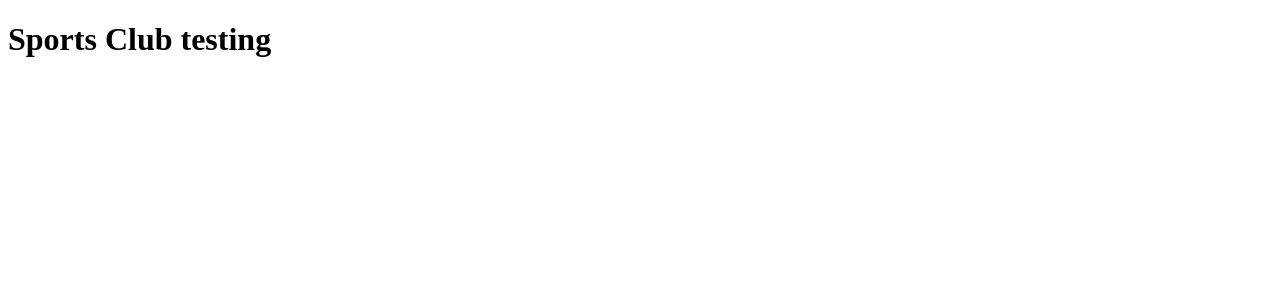
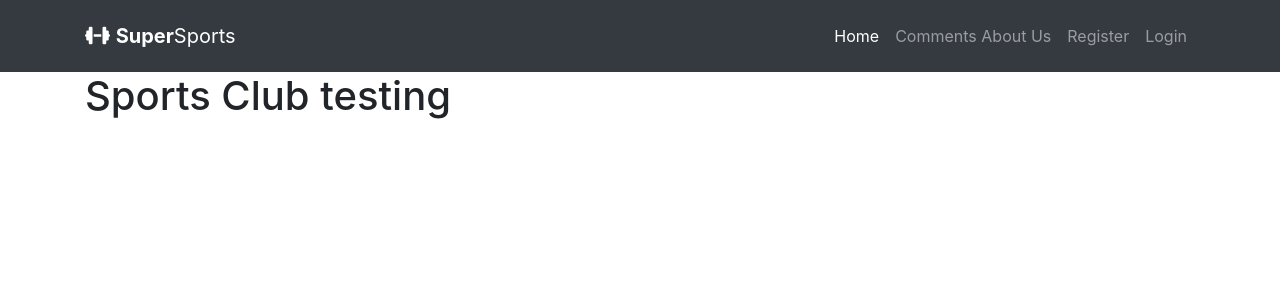
Before and after one commit to rytisp91/sports_club, a PHP site: page / in a window 1280 px wide. Shown: the top 300 px of the page. Run offline with PHP 8.4, Linux system fonts and the light colour scheme; data that the repository does not hold is empty; some libraries are stand-ins or nearby versions.

Commit message:
navbar added, configured "active" windows, created extra pages for login, register and comments section.

```diff
--- a/controller/SiteController.php
+++ b/controller/SiteController.php
@@ -19,9 +19,36 @@ class SiteController extends Controller
     {
         $params = [
             'pageName' => "Sports Club",
+            'currentPage' => 'home',
         ];
 
         return $this->render('home', $params);
     }
 
+    public function comments()
+    {
+        $params = [
+            'currentPage' => 'comments',
+        ];
+
+        return $this->render('comments', $params);
+    }
+
+    public function register()
+    {
+        $params = [
+            'currentPage' => 'register',
+        ];
+
+        return $this->render('register', $params);
+    }
+
+    public function login()
+    {
+        $params = [
+            'currentPage' => 'login',
+        ];
+
+        return $this->render('login', $params);
+    }
 }
--- a/core/Router.php
+++ b/core/Router.php
@@ -156,7 +156,6 @@ class Router
         // take layout and replace the {{content}} with the $page content
         return str_replace('{{content}}', $page, $layout);
 
-        //
     }
 
     /**
--- a/core/Session.php
+++ b/core/Session.php
@@ -21,4 +21,6 @@ class Session
 
         return false;
     }
+
+
 }
--- a/public/index.php
+++ b/public/index.php
@@ -19,8 +19,12 @@ $config =[
 
 $app = new Application(dirname(__DIR__), $config);
 
-
-
 $app->router->get('/', [SiteController::class, 'home']);
 
+$app->router->get('/comments', [SiteController::class, 'comments']);
+
+$app->router->get('/register', [SiteController::class, 'register']);
+
+$app->router->get('/login', [SiteController::class, 'login']);
+
 $app->run();
--- a/view/_404.php
+++ b/view/_404.php
@@ -1,2 +1 @@
-
-    <h1 class="display-2" >OOPS Page not found</h1>
+<h1 class="display-2" >OOPS Page not found</h1>
--- a/view/home.php
+++ b/view/home.php
@@ -1,2 +1,7 @@
 
 <h1><?php echo $pageName; ?> testing </h1>
+
+<script>
+    const home = document.getElementById('home')
+    home.classList.add('active')
+</script>
--- a/view/layout/main.php
+++ b/view/layout/main.php
@@ -1,18 +1,60 @@
 <!doctype html>
 <html lang="en">
+
 <head>
     <meta charset="utf-8">
     <meta name="viewport" content="width=device-width, initial-scale=1, shrink-to-fit=no">
+    <!-- Boostrap CSS link -->
+    <link rel="stylesheet" href="https://cdn.jsdelivr.net/npm/bootstrap@4.6.0/dist/css/bootstrap.min.css" integrity="sha384-B0vP5xmATw1+K9KRQjQERJvTumQW0nPEzvF6L/Z6nronJ3oUOFUFpCjEUQouq2+l" crossorigin="anonymous">
+    <!-- Boostrap JS link -->
+    <script defer src="https://code.jquery.com/jquery-3.5.1.slim.min.js" integrity="sha384-DfXdz2htPH0lsSSs5nCTpuj/zy4C+OGpamoFVy38MVBnE+IbbVYUew+OrCXaRkfj" crossorigin="anonymous"></script>
+    <script defer src="https://cdn.jsdelivr.net/npm/bootstrap@4.6.0/dist/js/bootstrap.bundle.min.js" integrity="sha384-Piv4xVNRyMGpqkS2by6br4gNJ7DXjqk09RmUpJ8jgGtD7zP9yug3goQfGII0yAns" crossorigin="anonymous"></script>
+    <!-- Font Awesome link -->
+    <script defer src="https://kit.fontawesome.com/42762d49f1.js" crossorigin="anonymous"></script>
 
     <link rel="stylesheet" href="./css/style.css">
     <script defer src="./js/app.js"></script>
-    <title>test</title>
+    <title>Super Sports Club</title>
 </head>
+
 <body>
 
-<div class="container">
-    {{content}}
-</div>
+
+    <nav class="navbar navbar-expand-xl navbar-dark bg-dark py-3">
+        <div class="container">
+            <a class="navbar-brand" href="/"><i class="fas fa-dumbbell"></i> <strong>Super</strong>Sports</a>
+            <button class="navbar-toggler" type="button" data-toggle="collapse" data-target="#navbarNav" aria-controls="navbarNav" aria-expanded="false" aria-label="Toggle navigation">
+                <span class="navbar-toggler-icon"></span>
+            </button>
+            <div class="collapse navbar-collapse" id="navbarNav">
+                <ul class="navbar-nav ml-auto">
+                    <li class="nav-item" id="home">
+                        <a class="nav-link" href="/">Home</a>
+                    </li>
+                    <li class="nav-item" id="comments">
+                        <a class="nav-link" href="/comments">Comments About Us</a>
+                    </li>
+                    <?php if (!\app\core\Session::isUserLoggedIn()) : ?>
+                        <li class="nav-item" id="register">
+                            <a class="nav-link" href="/register">Register</a>
+                        </li>
+                        <li class="nav-item" id="login">
+                            <a class="nav-link" href="/login">Login</a>
+                        </li>
+                    <?php else : ?>
+                        <li class="nav-item" id="logout">
+                            <a class="nav-link" href="/logout">Logout</a>
+                        </li>
+                    <?php endif; ?>
+                </ul>
+            </div>
+        </div>
+    </nav>
+
+    <div class="container">
+        {{content}}
+    </div>
 
 </body>
+
 </html>
--- /dev/null
+++ b/view/login.php
@@ -0,0 +1,6 @@
+<?php echo $currentPage?>
+
+<script>
+    const login = document.getElementById('login')
+    login.classList.add('active')
+</script>
--- /dev/null
+++ b/view/register.php
@@ -0,0 +1,6 @@
+<?php echo $currentPage?>
+
+<script>
+    const register = document.getElementById('register')
+    register.classList.add('active')
+</script>
```
Also changed, not shown: view/comments.php (added, +40 -0 lines).
